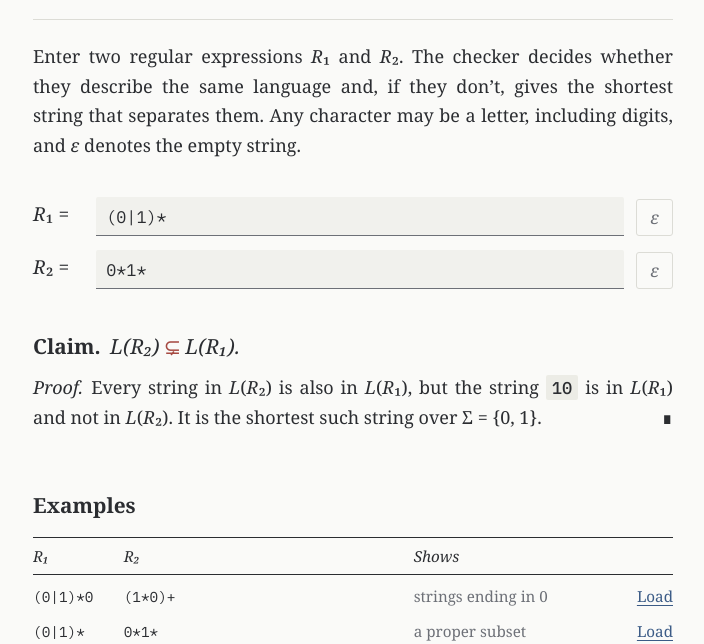
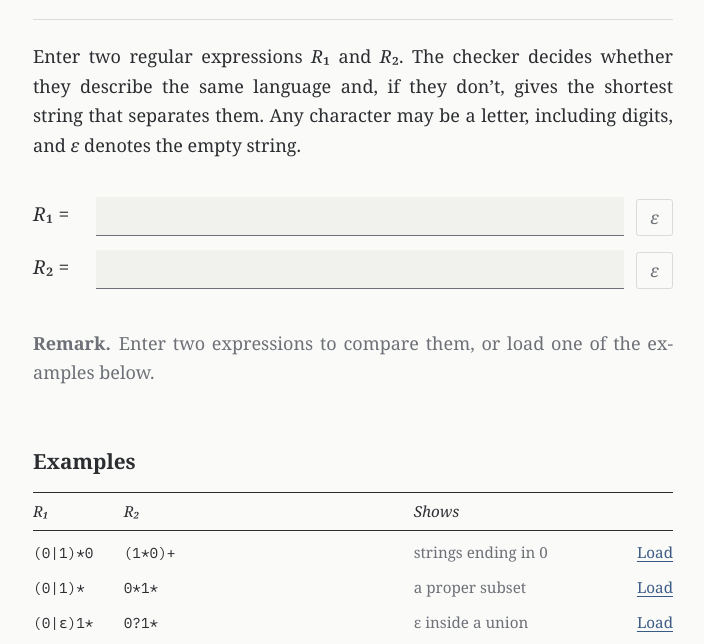
Before and after one commit to Nexkiv/regeq, a plain HTML site: page index.html in a window 1280 px wide. Shown: the part 141-785 px from the top of the page, without its empty margins (287-991 px from the left). Drawn offline with Linux system fonts and the light colour scheme; a web font is replaced by a local one.

Commit message:
Start with empty input boxes
Remove the example text shown in the boxes and the sample pair that
filled them on load.

Co-Authored-By: Claude Opus 5 (1M context) <noreply@anthropic.com>

```diff
--- a/index.html
+++ b/index.html
@@ -83,7 +83,6 @@
     border-radius: 2px 2px 0 0;
     padding: 9px 10px 7px;
   }
-  .row input::placeholder { color: var(--muted); opacity: 0.7; }
   .row input:focus { outline: none; border-bottom: 2px solid var(--accent); padding-bottom: 6px; }
   .row input.invalid { border-bottom-color: var(--bad); }
   .key {
@@ -168,13 +167,13 @@
   <div class="givens">
     <div class="row">
       <label for="regex-1"><i>R</i>₁ =</label>
-      <input id="regex-1" autocomplete="off" autocapitalize="off" spellcheck="false" placeholder="(0|1)*0">
+      <input id="regex-1" autocomplete="off" autocapitalize="off" spellcheck="false">
       <button type="button" class="key" data-target="regex-1" aria-label="Insert ε into R₁" title="Insert ε">ε</button>
       <div class="err" id="err-1" hidden></div>
     </div>
     <div class="row">
       <label for="regex-2"><i>R</i>₂ =</label>
-      <input id="regex-2" autocomplete="off" autocapitalize="off" spellcheck="false" placeholder="(1*0)+">
+      <input id="regex-2" autocomplete="off" autocapitalize="off" spellcheck="false">
       <button type="button" class="key" data-target="regex-2" aria-label="Insert ε into R₂" title="Insert ε">ε</button>
       <div class="err" id="err-2" hidden></div>
     </div>
@@ -537,9 +536,11 @@
   }
 
   function run() {
-    try {
-      localStorage.setItem("regeq-digits", JSON.stringify(inputs.map((x) => x.value)));
-    } catch (_) {}
+    if (inputs.every((x) => !x.value.trim())) {
+      inputs.forEach((x, k) => { x.classList.remove("invalid"); errs[k].hidden = true; });
+      setRemark("Enter two expressions to compare them, or load one of the examples below.");
+      return;
+    }
 
     const asts = inputs.map((input, k) => {
       input.classList.remove("invalid");
@@ -594,11 +595,6 @@
     }
   }
 
-  let saved = null;
-  try { saved = JSON.parse(localStorage.getItem("regeq-digits")); } catch (_) {}
-  const initial = Array.isArray(saved) && saved.length === 2 && (saved[0] || saved[1]) ? saved : EXAMPLES[1];
-  inputs[0].value = initial[0];
-  inputs[1].value = initial[1];
   inputs.forEach((x) => x.addEventListener("input", run));
   run();
 })();
```
